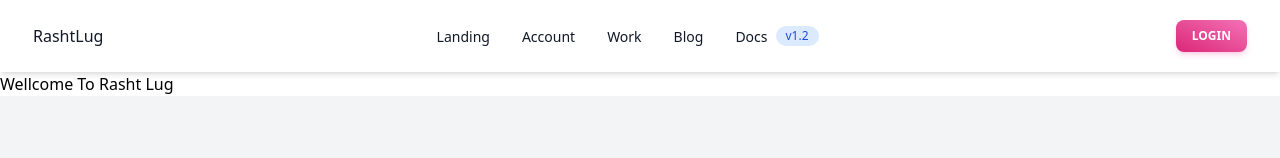
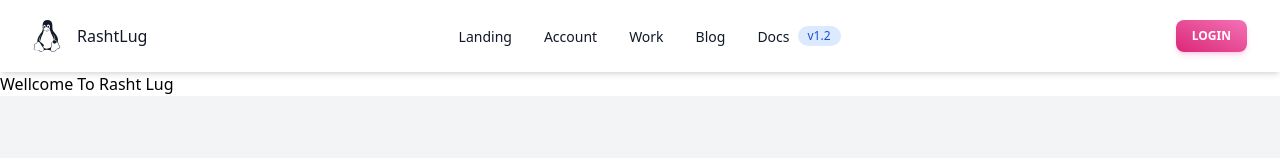
Before and after one commit to rashtlug/nuxt-rashtlug.ir, a Nuxt app: page / in a window 1280 px wide. Shown: the top 158 px of the page. Built offline with nearby package versions, Linux system fonts and the light colour scheme.

Commit message:
Add fontawesome to project

```diff
--- a/components/landing/header.vue
+++ b/components/landing/header.vue
@@ -1,12 +1,16 @@
 <template>
     <nav class="sticky inset-0 z-10 block h-max w-full max-w-full rounded-none border border-white/80 bg-white bg-opacity-80 py-2 px-4 text-white shadow-md backdrop-blur-2xl backdrop-saturate-200 lg:px-8 lg:py-4">
         <div class="flex items-center justify-between text-gray-900">
-            <a
-            href="#"
-            class="mr-4 block cursor-pointer py-1.5 font-sans text-base font-medium leading-relaxed text-inherit antialiased"
-            >
-            RashtLug
-            </a>
+            <div class="flex">
+                <font-awesome-icon class="w-7" :icon="['fab', 'linux']" />
+                <a
+                href="#"
+                class="ml-4 mr-4 block cursor-pointer py-1.5 font-sans text-base font-medium leading-relaxed text-inherit antialiased"
+                >
+                RashtLug
+                </a>
+            </div>
+
             <ul class="mr-8 hidden items-center gap-6 lg:flex">
               <li class="block p-1 font-sans text-sm font-normal leading-normal text-inherit antialiased">
                   <a class="flex items-center" href="#">
--- a/nuxt.config.ts
+++ b/nuxt.config.ts
@@ -4,10 +4,16 @@ export default defineNuxtConfig({
   css: [
     '~/assets/css/main.css',
   ],
+
+  plugins: [
+    { src: '~/plugins/font-awesome.ts' },
+  ],
+
   postcss: {
     plugins: {
       tailwindcss: {},
       autoprefixer: {},
     },
-  }
+  },
+
 })
--- /dev/null
+++ b/plugins/font-awesome.ts
@@ -0,0 +1,13 @@
+import { library, config } from '@fortawesome/fontawesome-svg-core'
+import { FontAwesomeIcon } from '@fortawesome/vue-fontawesome'
+import { faLinux as fabLinux } from '@fortawesome/free-brands-svg-icons'
+
+config.autoAddCss = false
+
+library.add(
+ fabLinux
+)
+
+export default defineNuxtPlugin(({vueApp}) => {
+  vueApp.component('FontAwesomeIcon', FontAwesomeIcon)
+})
```
Also changed, not shown: package.json (+7 -0 lines), 1 other file (tests, documents, lock files or other folders).
